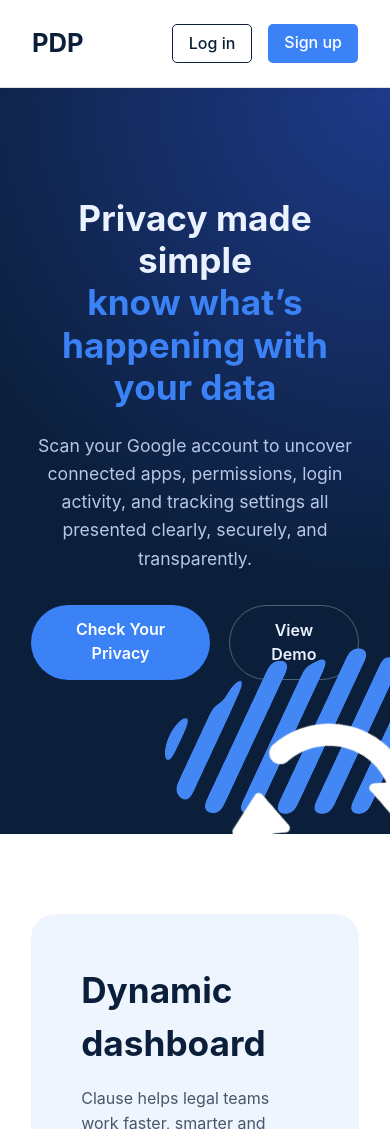
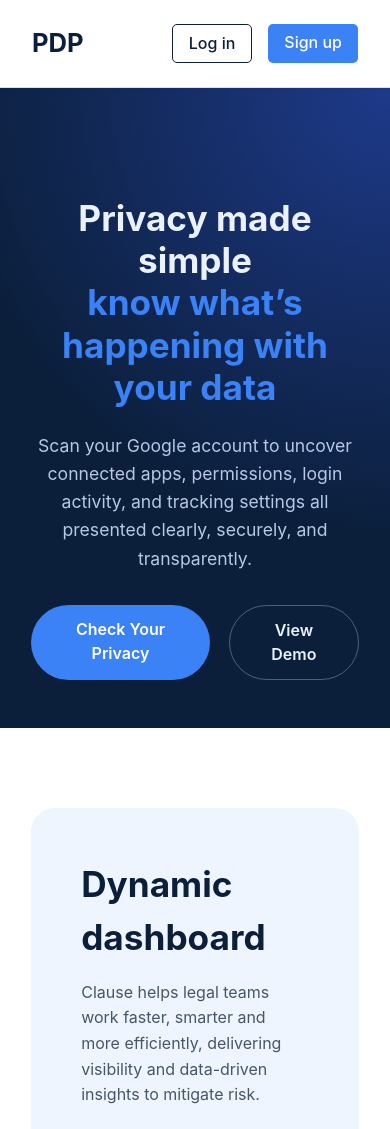
Before and after one commit to Saif-jaber/personal-data-privacy-dashboard, a React (Vite) app in the folder pdpd-dashboard/: page / in a window 390 px wide. Shown: the top 1129 px of the page. Built offline with nearby package versions, Linux system fonts and the light colour scheme.

Commit message:
fixed mobile layout for landing

```diff
--- a/pdpd-dashboard/src/pages/Css/LandingPage.css
+++ b/pdpd-dashboard/src/pages/Css/LandingPage.css
@@ -194,7 +194,7 @@ html, body {
   .dashboard-card-wide, .feature-grid-row { grid-template-columns: 1fr; }
   .hero { flex-direction: column; text-align: center; padding-top: 5rem; }
   .hero-animation { transform: scale(0.8); justify-content: center; }
-  .loader { margin-left: 0; }
+  .loader { margin-left: 0; display: none;}
   .hero p { margin-left: auto; margin-right: auto; }
   .hero-actions { justify-content: center; }
   .tabs { display: none; }
```
